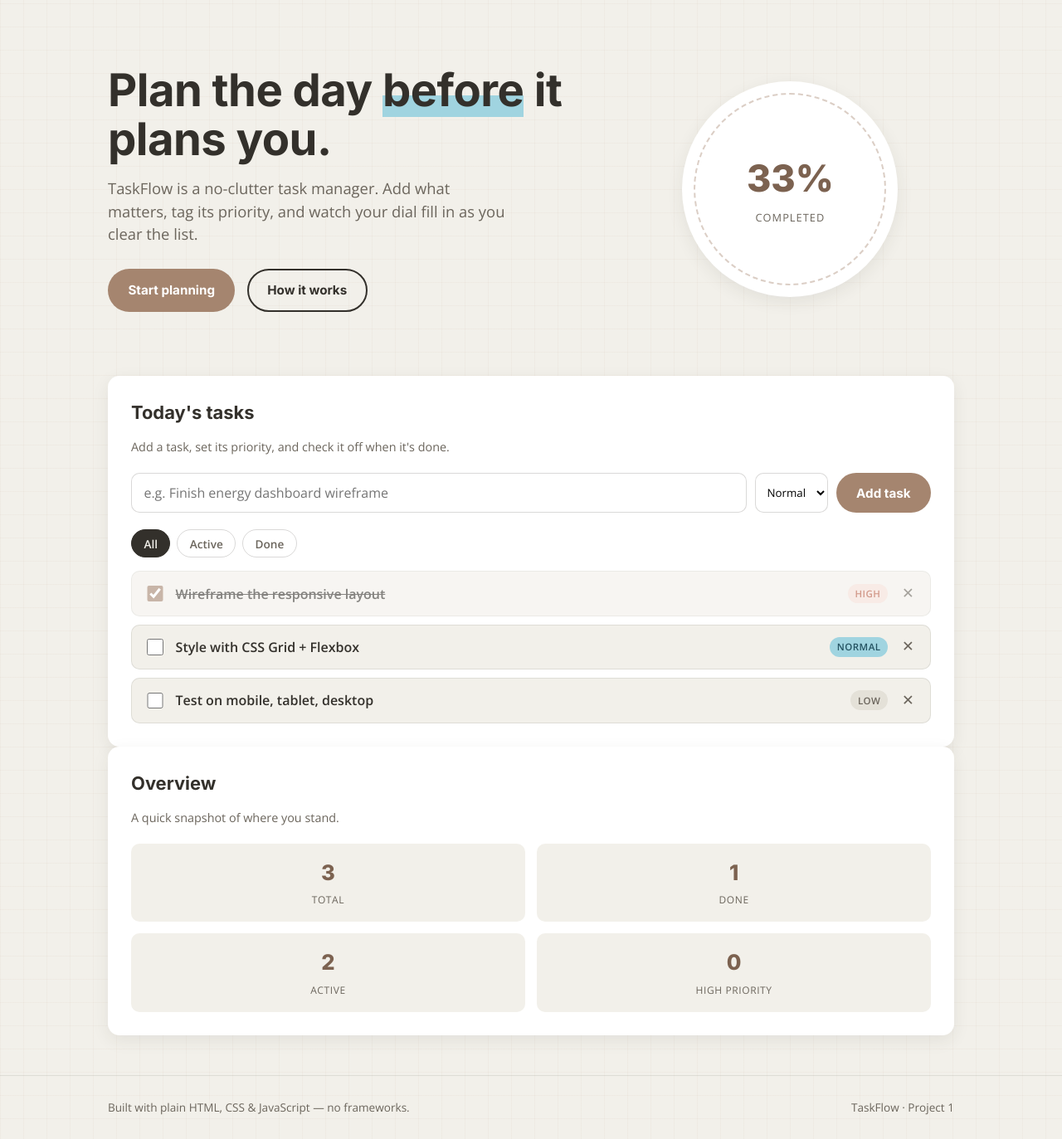
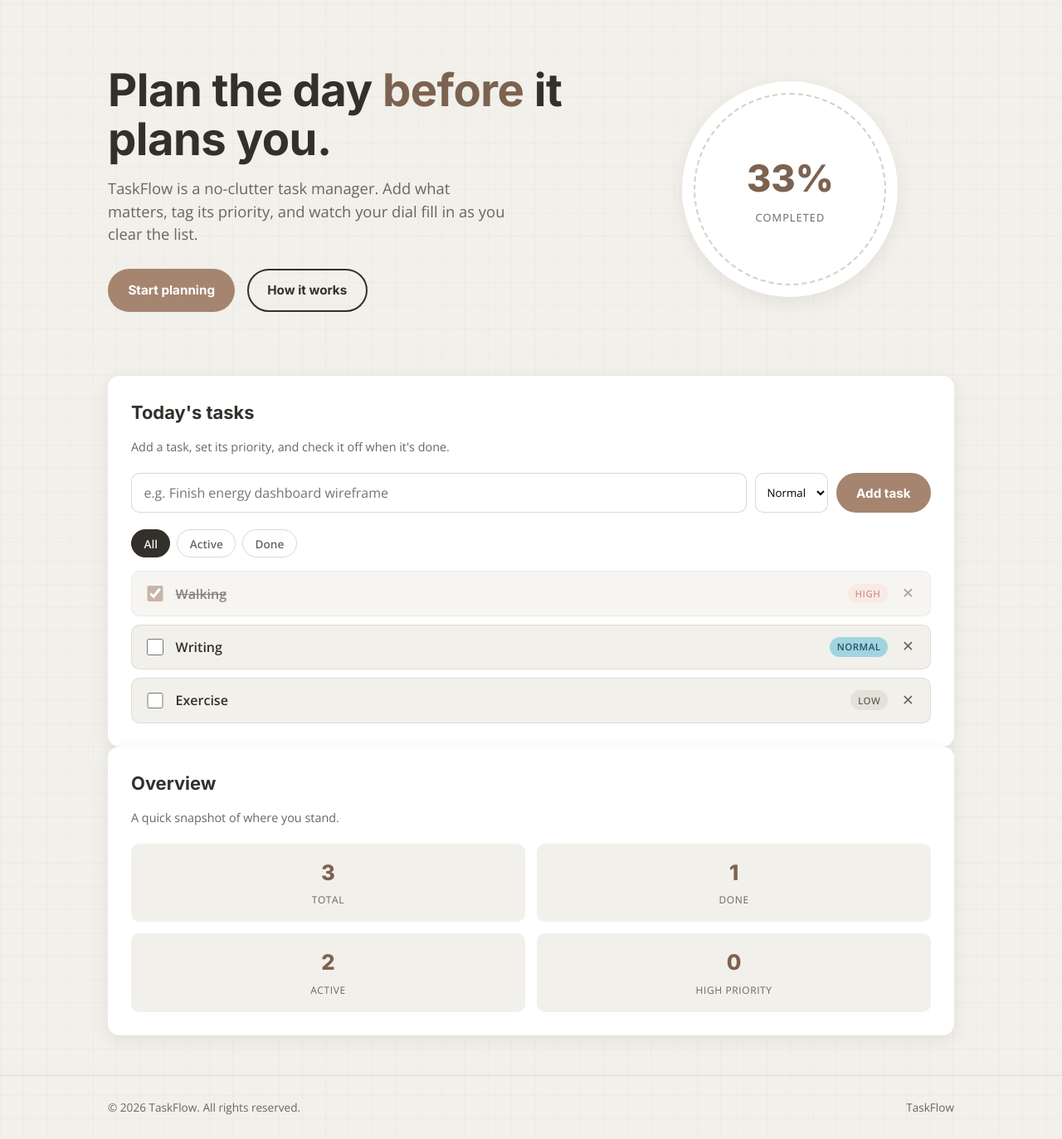
Before and after one commit to praveenec-info/decodelabs-project-1, a plain HTML site: page index.html in a window 1280 px wide. Shown: the part 80-1453 px from the top of the page at 83% size. Drawn offline with nearby package versions, Linux system fonts and the light colour scheme.

Commit message:
task flow phase 1

```diff
--- a/index.html
+++ b/index.html
@@ -90,8 +90,8 @@
 
 <footer class="site-footer">
   <div class="wrap footer-row">
-    <span>Built with plain HTML, CSS &amp; JavaScript — no frameworks.</span>
-    <span>TaskFlow · Project 1</span>
+    <span>&copy; 2026 TaskFlow. All rights reserved.</span>
+    <span>TaskFlow</span>
   </div>
 </footer>
 
--- a/script.js
+++ b/script.js
@@ -131,8 +131,8 @@
   });
 
   // Seed a couple of example tasks so the UI isn't empty on load
-  tasks.push({ id: ++idCounter, text: 'Wireframe the responsive layout', priority: 'high', done: true });
-  tasks.push({ id: ++idCounter, text: 'Style with CSS Grid + Flexbox', priority: 'normal', done: false });
-  tasks.push({ id: ++idCounter, text: 'Test on mobile, tablet, desktop', priority: 'low', done: false });
+  tasks.push({ id: ++idCounter, text: 'Walking', priority: 'high', done: true });
+  tasks.push({ id: ++idCounter, text: 'Writing', priority: 'normal', done: false });
+  tasks.push({ id: ++idCounter, text: 'Exercise', priority: 'low', done: false });
   render();
 })();
--- a/style.css
+++ b/style.css
@@ -40,6 +40,7 @@ a{ color:inherit; }
   clip:rect(0 0 0 0); white-space:nowrap;
 }
 
+/* Visible focus ring everywhere — accessibility floor */
 :focus-visible{
   outline: 3px solid var(--sky-dark);
   outline-offset: 2px;
@@ -52,7 +53,7 @@ a{ color:inherit; }
   padding-inline: clamp(1rem, 4vw, 2.5rem);
 }
 
-/* ---------- Header / Nav (Flexbox) ---------- */
+/* ---------- Header / Nav (Flexbox: micro component) ---------- */
 header.site-header{
   position:sticky; top:0; z-index:20;
   background:rgba(242,240,234,0.9);
@@ -118,7 +119,7 @@ nav.primary-nav a:hover, nav.primary-nav a:focus-visible{
 }
 .hero h1 em{
   font-style:normal;
-  background:linear-gradient(180deg, transparent 60%, var(--sky) 60%);
+  color:var(--mocha-dark);
 }
 .hero p{
   color:var(--ink-soft);
@@ -167,7 +168,7 @@ nav.primary-nav a:hover, nav.primary-nav a:focus-visible{
   color:var(--ink-soft);
 }
 
-/* ---------- Main grid (CSS Grid) ---------- */
+/* ---------- Main grid (CSS Grid: macro layout) ---------- */
 main{
   display:grid;
   grid-template-columns: 1fr;
@@ -278,7 +279,7 @@ footer.site-footer{
   display:flex; justify-content:space-between; align-items:center; flex-wrap:wrap; gap:.75rem;
 }
 
-/* ---------- Tablet: 768px ---------- */
+/* ---------- Tablet: 768px — two column main ---------- */
 @media (min-width:768px){
   nav.primary-nav ul{ gap:2rem; }
   main{
@@ -295,7 +296,7 @@ footer.site-footer{
   main{ grid-template-columns: 2.4fr 1fr; }
 }
 
-/* Mobile nav collapse */
+/* Mobile nav collapse (mobile-first: hidden below 640px when toggled) */
 @media (max-width:639px){
   .nav-toggle{ display:inline-flex; flex-direction:column; }
   nav.primary-nav{
```
